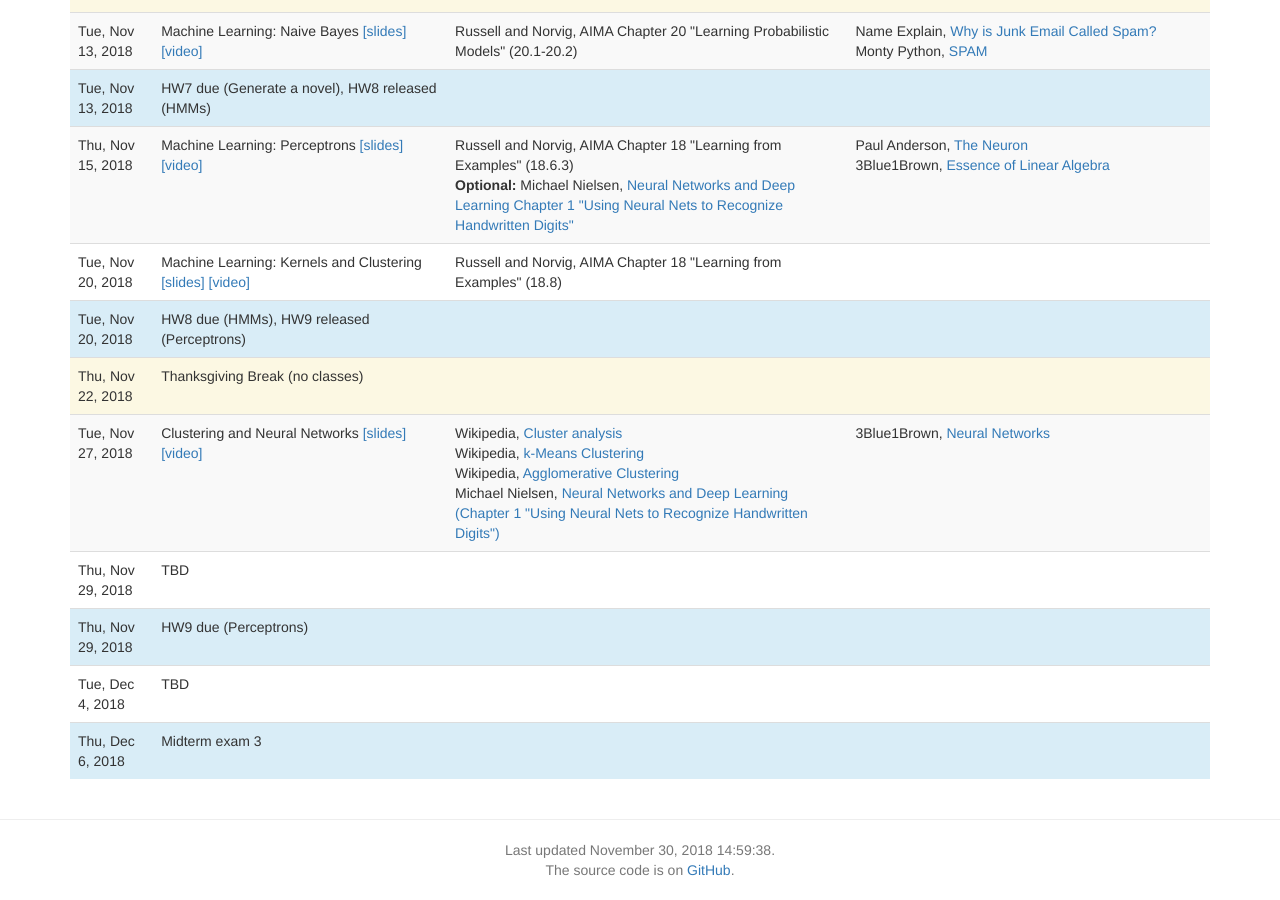
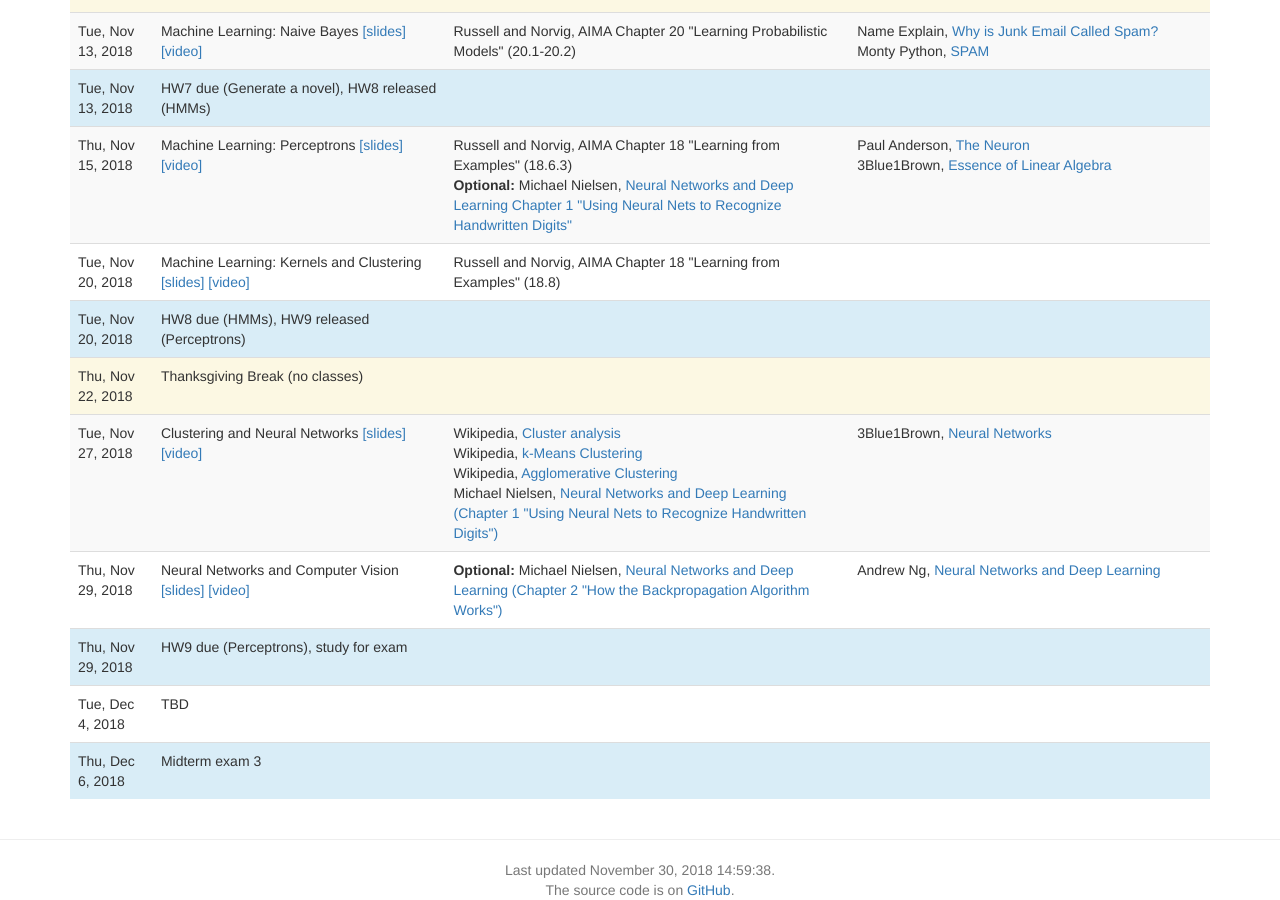
Before and after one commit to artificial-intelligence-class/artificial-intelligence-class.github.io, a Jekyll site: the page built from lectures.md, in a window 1280 px wide and 900 px high, scrolled down 2716 px. Built offline with Jekyll 4.4.1, drawn with Linux system fonts in a browser that asks for light colours; nearby versions of some CDN libraries; a script that is not in the unit is left out.

Commit message:
Neural Networks and Computer Vision

```diff
--- a/_data/lectures.yaml
+++ b/_data/lectures.yaml
@@ -491,12 +491,23 @@
       title: Neural Networks
 -
   date: 2018-11-29
-  slides:
-  title: TBD
+  slides: 23-Neural-Networks-and-Computer-Vision.pdf
+  title: Neural Networks and Computer Vision
+  recording: https://upenn.hosted.panopto.com/Panopto/Pages/Viewer.aspx?id=4bfb8b70-bae5-4174-bd39-a9460066d322
   readings:
+    -
+      title: Neural Networks and Deep Learning (Chapter 2 "How the Backpropagation Algorithm Works")
+      authors: Michael Nielsen
+      url: http://neuralnetworksanddeeplearning.com/chap2.html
+      optional: true
+  videos:
+    -
+      authors: Andrew Ng
+      url: https://www.coursera.org/learn/neural-networks-deep-learning
+      title: Neural Networks and Deep Learning
 -
   date: 2018-11-29
-  title:  HW9 due (Perceptrons)
+  title:  HW9 due (Perceptrons), study for exam
   type: exam
 -
   date: 2018-12-04
```
Also changed, not shown: 3 other files.
